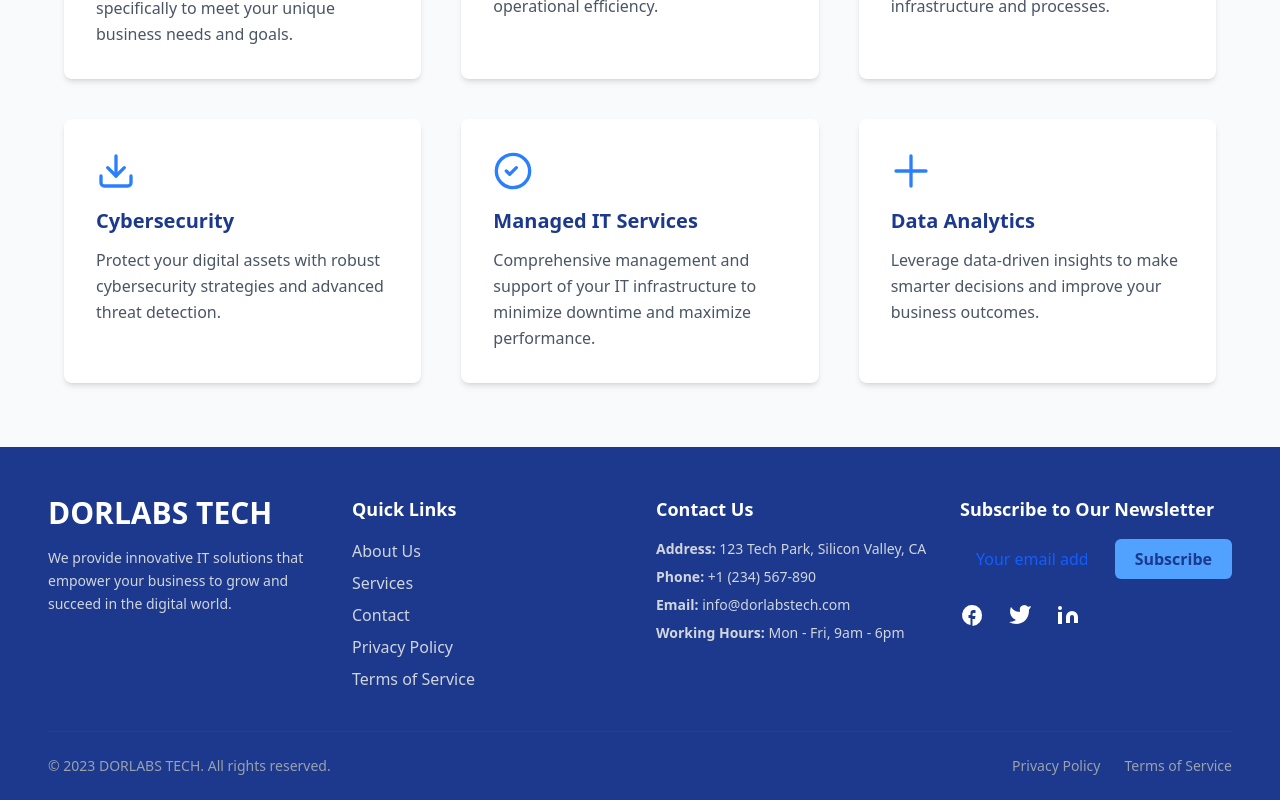
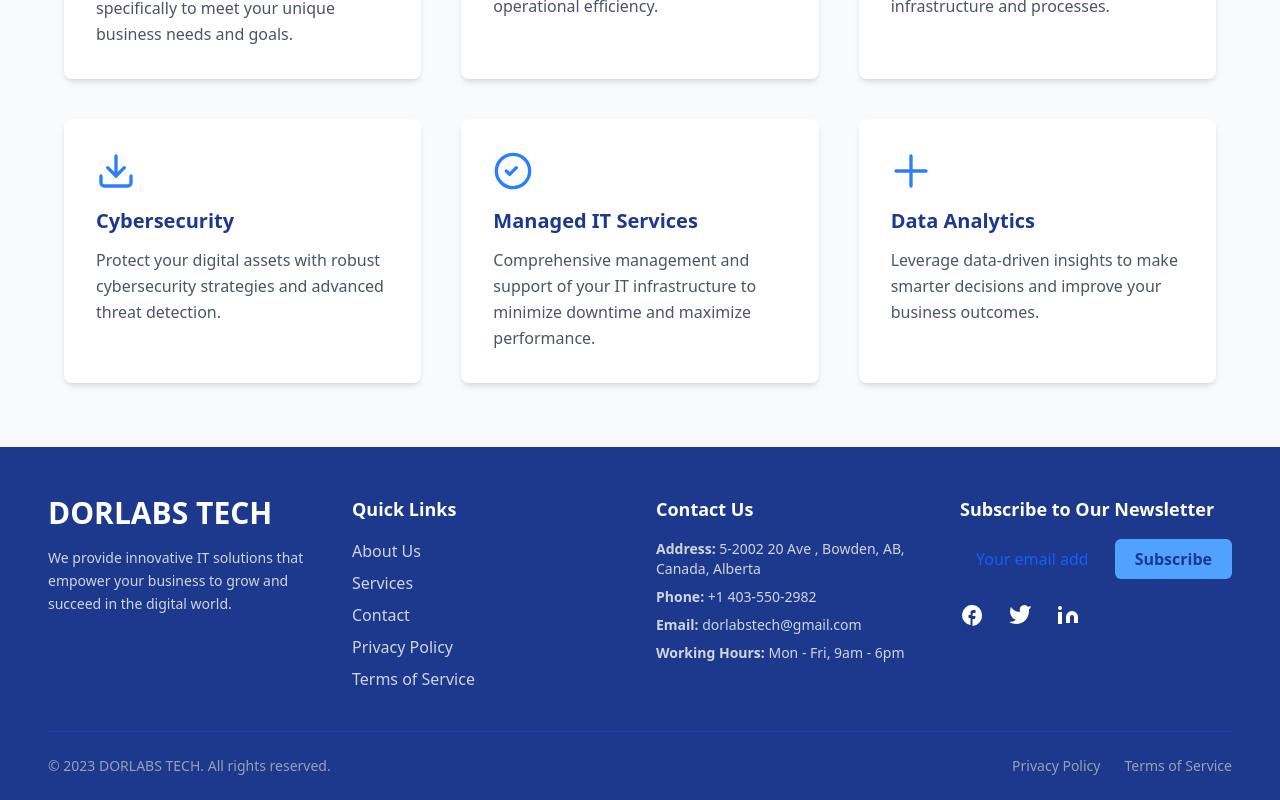
Before and after one commit to Shubham-juris/dorlabstechltd, a React (Vite) app: page /services in a window 1280 px wide. Shown: the part 515-1315 px from the top of the page. Built offline with nearby package versions, Linux system fonts and the light colour scheme.

Commit message:
feat: add under construction page with black & white theme

```diff
--- a/src/components/Home/Footer.jsx
+++ b/src/components/Home/Footer.jsx
@@ -55,13 +55,13 @@ export default function Footer() {
             <h3 className="font-semibold text-lg mb-4">Contact Us</h3>
             <ul className="space-y-2 text-gray-300 text-sm">
               <li>
-                <strong>Address:</strong> 123 Tech Park, Silicon Valley, CA
+                <strong>Address:</strong> 5-2002 20 Ave , Bowden, AB, Canada, Alberta
               </li>
               <li>
-                <strong>Phone:</strong> <a href="tel:+1234567890" className="hover:text-blue-400 transition-colors">+1 (234) 567-890</a>
+                <strong>Phone:</strong> <a href="tel:+1234567890" className="hover:text-blue-400 transition-colors">+1 403-550-2982</a>
               </li>
               <li>
-                <strong>Email:</strong> <a href="mailto:info@dorlabstech.com" className="hover:text-blue-400 transition-colors">info@dorlabstech.com</a>
+                <strong>Email:</strong> <a href="mailto:info@dorlabstech.com" className="hover:text-blue-400 transition-colors">dorlabstech@gmail.com</a>
               </li>
               <li>
                 <strong>Working Hours:</strong> Mon - Fri, 9am - 6pm
@@ -91,7 +91,7 @@ export default function Footer() {
             {/* Social Icons */}
             <div className="flex space-x-6 mt-6 justify-start sm:justify-start">
               <a
-                href="https://facebook.com"
+                href="https://www.facebook.com/profile.php?id=100094213581942"
                 target="_blank"
                 rel="noopener noreferrer"
                 aria-label="Facebook"
```
